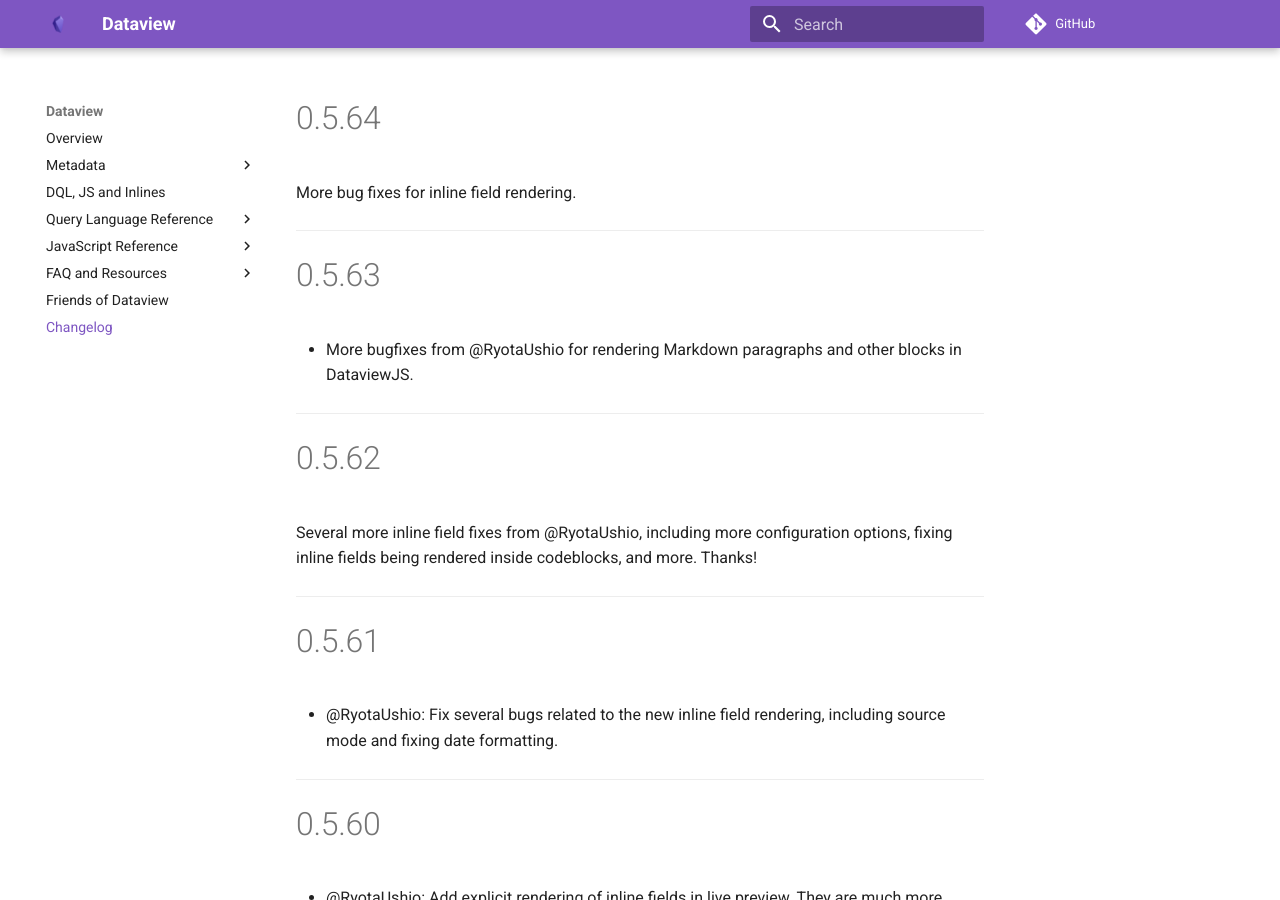
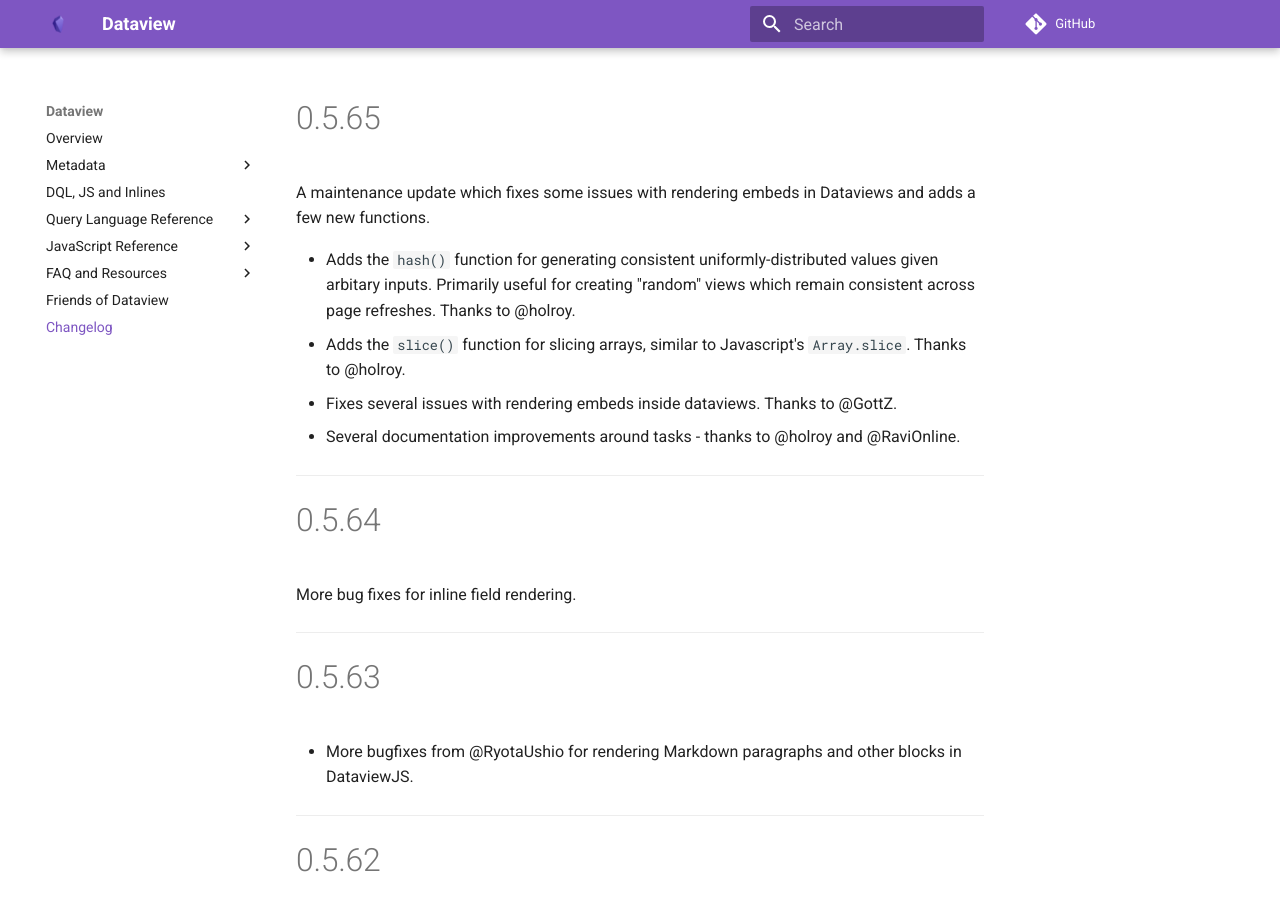
Before and after one commit to blacksmithgu/obsidian-dataview, an MkDocs documentation site: the page built from docs/docs/changelog.md, in a window 1280 px wide and 900 px high. Built offline with MkDocs 1.6.1 and Material for MkDocs 9.7.7, drawn with Linux system fonts in a browser that asks for light colours; comment, search, counter and statistics services are not loaded.

Commit message:
Auto-release 0.5.65

```diff
--- a/docs/docs/changelog.md
+++ b/docs/docs/changelog.md
@@ -1,3 +1,14 @@
+# 0.5.65
+
+A maintenance update which fixes some issues with rendering embeds in Dataviews and adds a few new functions.
+
+- Adds the `hash()` function for generating consistent uniformly-distributed values given arbitary inputs. Primarily useful for creating "random" views which remain consistent across page refreshes. Thanks to @holroy.
+- Adds the `slice()` function for slicing arrays, similar to Javascript's `Array.slice`. Thanks to @holroy.
+- Fixes several issues with rendering embeds inside dataviews. Thanks to @GottZ.
+- Several documentation improvements around tasks - thanks to @holroy and @RaviOnline.
+
+---
+
 # 0.5.64
 
 More bug fixes for inline field rendering.
--- a/manifest-beta.json
+++ b/manifest-beta.json
@@ -1,10 +1,11 @@
 {
   "id": "dataview",
   "name": "Dataview",
-  "version": "0.5.64",
+  "version": "0.5.65",
   "minAppVersion": "0.13.11",
   "description": "Complex data views for the data-obsessed.",
   "author": "Michael Brenan <blacksmithgu@gmail.com>",
   "authorUrl": "https://github.com/blacksmithgu",
+  "helpUrl": "https://blacksmithgu.github.io/obsidian-dataview/",
   "isDesktopOnly": false
 }
--- a/package.json
+++ b/package.json
@@ -1,6 +1,6 @@
 {
   "name": "obsidian-dataview",
-  "version": "0.5.64",
+  "version": "0.5.65",
   "description": "Advanced data views for Obsidian.md.",
   "main": "lib/index.js",
   "types": "lib/index.d.ts",
--- a/versions.json
+++ b/versions.json
@@ -140,5 +140,6 @@
   "0.5.61": "0.12.0",
   "0.5.62": "0.12.0",
   "0.5.63": "0.12.0",
-  "0.5.64": "0.12.0"
+  "0.5.64": "0.12.0",
+  "0.5.65": "0.12.0"
 }
```
Also changed, not shown: CHANGELOG.md, manifest.json.
